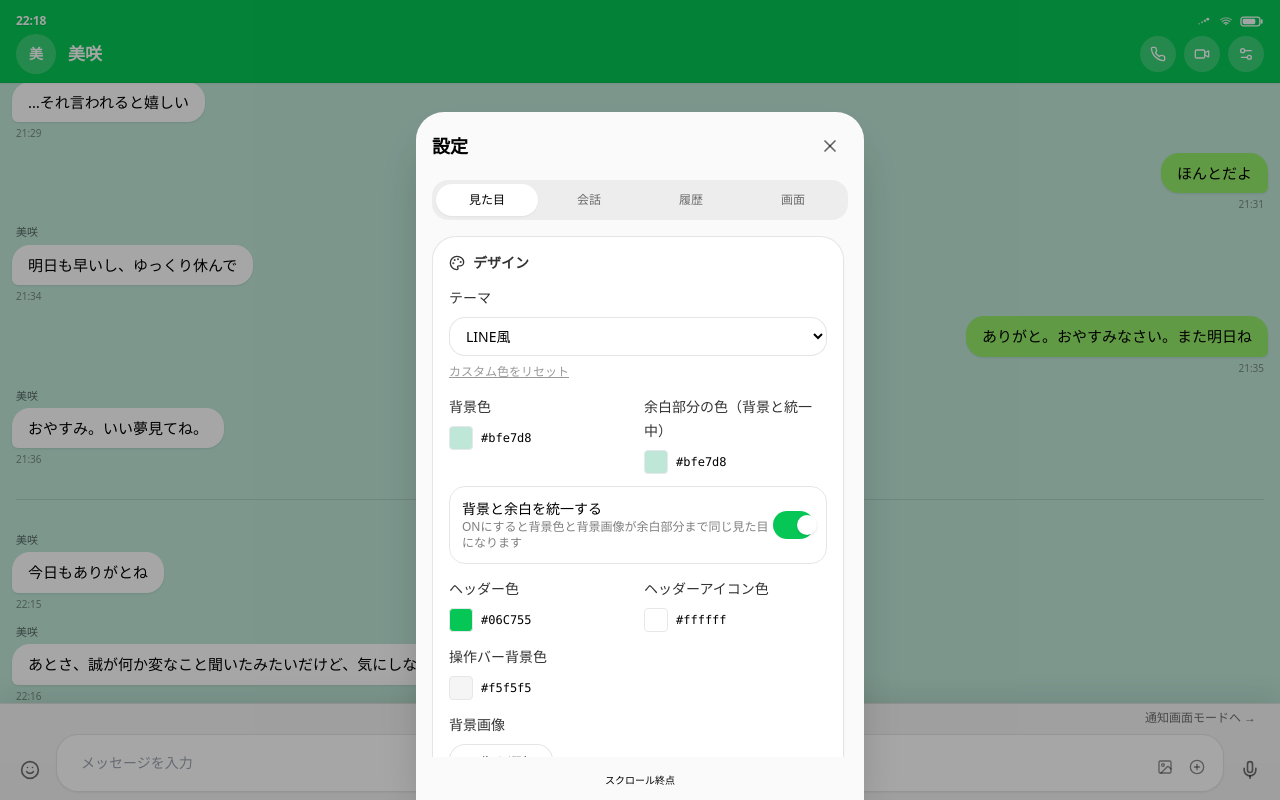
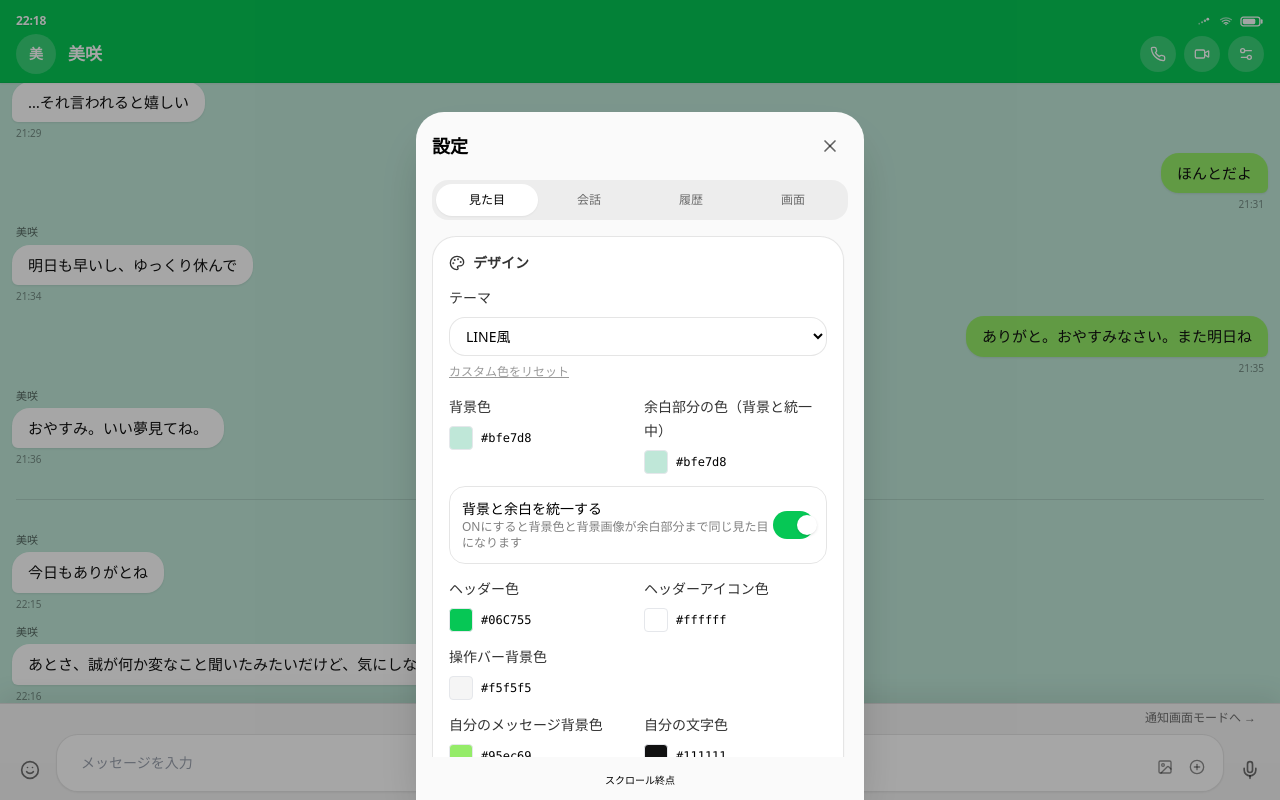
Before and after one commit to un0pooll147-oss/line-mock-chat, a Next.js app: page / in a window 1280 px wide. Both pictures are taken after a click on the button 1246 px from the left and 54 px from the top of the page. Built offline with nearby package versions, Linux system fonts and the light colour scheme.

Commit message:
Add files via upload

```diff
--- a/components/LineMockChatCreator.tsx
+++ b/components/LineMockChatCreator.tsx
@@ -147,6 +147,10 @@ const defaultSettings = {
   customHeaderIconColor: "",
   customToolbarColor: "",
   customOuterBgColor: "",
+  customSelfBubbleColor: "",
+  customSelfTextColor: "",
+  customOtherBubbleColor: "",
+  customOtherTextColor: "",
   unifyChatBackground: true,
   chatTitle: "美咲",
   incomingCallTitle: "母",
@@ -405,6 +409,8 @@ interface Theme {
   toolbarBg: string;
   headerIconColor: string;
   outerBg: string;
+  selfTextColor: string;
+  otherTextColor: string;
 }
 
 const PhoneMockup = React.forwardRef<HTMLDivElement, {
@@ -424,7 +430,6 @@ const PhoneMockup = React.forwardRef<HTMLDivElement, {
   wallpaper: string;
   unifyWallpaper?: boolean;
 }>(function PhoneMockup({ onStartCall, onOpenSettings, title, messages, typingText, isTyping, theme, avatarImage, avatarLabel, deviceTime, showStatusBar, showMessageTime, todayDate, wallpaper, unifyWallpaper = false }, ref) {
-  const textColor = theme.name === "ダーク" ? "text-white" : "text-black";
   const mutedColor = theme.name === "ダーク" ? "text-white/60" : "text-black/55";
   const timeColor = theme.name === "ダーク" ? "text-white/45" : "text-black/40";
   const headerIconStyle = { color: theme.headerIconColor };
@@ -481,9 +486,11 @@ const PhoneMockup = React.forwardRef<HTMLDivElement, {
                           "overflow-hidden text-[15px] leading-relaxed shadow-[0_1px_2px_rgba(0,0,0,0.08)]",
                           msg.type === "image" ? "rounded-[20px] p-1" : "rounded-[18px] px-4 py-2",
                           msg.side === "right" ? "rounded-br-[6px]" : "rounded-bl-[6px]",
-                          msg.side === "left" && theme.name === "ダーク" ? "text-white" : textColor,
-                        )}
-                        style={{ backgroundColor: msg.type === "image" ? "rgba(255,255,255,0.72)" : msg.side === "right" ? theme.selfBubble : theme.otherBubble }}
+                        )}
+                        style={{
+                          backgroundColor: msg.type === "image" ? "rgba(255,255,255,0.72)" : msg.side === "right" ? theme.selfBubble : theme.otherBubble,
+                          color: msg.type === "image" ? undefined : (msg.side === "right" ? theme.selfTextColor : theme.otherTextColor),
+                        }}
                       >
                         {msg.type === "image" && msg.image ? (
                           <img src={msg.image} alt="送信画像" className="block max-h-[320px] w-full rounded-[16px] object-cover" />
@@ -501,7 +508,7 @@ const PhoneMockup = React.forwardRef<HTMLDivElement, {
             {isTyping && (
               <div className="flex justify-end">
                 <div className="max-w-[78%]">
-                  <div className={cn("rounded-[18px] rounded-br-[6px] px-4 py-2 text-[15px] leading-relaxed shadow-[0_1px_2px_rgba(0,0,0,0.08)]", theme.name === "ダーク" ? "text-white" : "text-black")} style={{ backgroundColor: theme.selfBubble }}>
+                  <div className="rounded-[18px] rounded-br-[6px] px-4 py-2 text-[15px] leading-relaxed shadow-[0_1px_2px_rgba(0,0,0,0.08)]" style={{ backgroundColor: theme.selfBubble, color: theme.selfTextColor }}>
                     <span className="whitespace-pre-wrap break-words">{typingText}</span>
                     <span className="animate-pulse">|</span>
                   </div>
@@ -574,6 +581,10 @@ export default function LineMockChatCreator() {
   const [customHeaderIconColor, setCustomHeaderIconColor] = useState(initialUiSettings.customHeaderIconColor || "");
   const [customToolbarColor, setCustomToolbarColor] = useState(initialUiSettings.customToolbarColor || "");
   const [customOuterBgColor, setCustomOuterBgColor] = useState(initialUiSettings.customOuterBgColor || "");
+  const [customSelfBubbleColor, setCustomSelfBubbleColor] = useState(initialUiSettings.customSelfBubbleColor || "");
+  const [customSelfTextColor, setCustomSelfTextColor] = useState(initialUiSettings.customSelfTextColor || "");
+  const [customOtherBubbleColor, setCustomOtherBubbleColor] = useState(initialUiSettings.customOtherBubbleColor || "");
+  const [customOtherTextColor, setCustomOtherTextColor] = useState(initialUiSettings.customOtherTextColor || "");
   const [unifyChatBackground, setUnifyChatBackground] = useState(initialUiSettings.unifyChatBackground ?? true);
   const [showStatusBar, setShowStatusBar] = useState(initialUiSettings.showStatusBar);
   const [fullScreenMode, setFullScreenMode] = useState(initialUiSettings.fullScreenMode);
@@ -630,8 +641,12 @@ export default function LineMockChatCreator() {
       toolbarBg: customToolbarColor || base.toolbarBg,
       headerIconColor: customHeaderIconColor || "#ffffff",
       outerBg: unifyChatBackground ? appBg : (customOuterBgColor || appBg),
-    };
-  }, [themeKey, customBgColor, customHeaderColor, customHeaderIconColor, customToolbarColor, customOuterBgColor, unifyChatBackground]);
+      selfBubble: customSelfBubbleColor || base.selfBubble,
+      otherBubble: customOtherBubbleColor || base.otherBubble,
+      selfTextColor: customSelfTextColor || (base.name === "ダーク" ? "#ffffff" : "#111111"),
+      otherTextColor: customOtherTextColor || (base.name === "ダーク" ? "#ffffff" : "#111111"),
+    };
+  }, [themeKey, customBgColor, customHeaderColor, customHeaderIconColor, customToolbarColor, customOuterBgColor, customSelfBubbleColor, customSelfTextColor, customOtherBubbleColor, customOtherTextColor, unifyChatBackground]);
 
   useEffect(() => {
     const headerColor = customHeaderColor || (themePresets[themeKey] || themePresets.line).headerBg;
@@ -972,7 +987,8 @@ export default function LineMockChatCreator() {
   };
 
   const buildCurrentSettings = () => ({
-    todayDate, customBgColor, customHeaderColor, customHeaderIconColor, customToolbarColor, customOuterBgColor, unifyChatBackground,
+    todayDate, customBgColor, customHeaderColor, customHeaderIconColor, customToolbarColor, customOuterBgColor,
+    customSelfBubbleColor, customSelfTextColor, customOtherBubbleColor, customOtherTextColor, unifyChatBackground,
     chatTitle, incomingCallTitle, incomingCallAvatarLabel, incomingCallAvatarImage, avatarLabel, avatarImage,
     deviceTime, messageTime, outgoingMessageTime, incomingMessageTime, outgoingMessageDate, incomingMessageDate,
     incomingSender, incomingText, themeKey, showStatusBar, fullScreenMode, deviceFrameMode, showMessageTime,
@@ -1000,7 +1016,9 @@ export default function LineMockChatCreator() {
   const applySettings = (settings: typeof defaultSettings & { messages?: any[]; timedMsgs?: any[] }) => {
     setCustomBgColor(settings.customBgColor || ""); setCustomHeaderColor(settings.customHeaderColor || "");
     setCustomHeaderIconColor(settings.customHeaderIconColor || ""); setCustomToolbarColor(settings.customToolbarColor || "");
-    setCustomOuterBgColor(settings.customOuterBgColor || ""); setUnifyChatBackground(settings.unifyChatBackground ?? true); setChatTitle(settings.chatTitle);
+    setCustomOuterBgColor(settings.customOuterBgColor || ""); setCustomSelfBubbleColor(settings.customSelfBubbleColor || "");
+    setCustomSelfTextColor(settings.customSelfTextColor || ""); setCustomOtherBubbleColor(settings.customOtherBubbleColor || "");
+    setCustomOtherTextColor(settings.customOtherTextColor || ""); setUnifyChatBackground(settings.unifyChatBackground ?? true); setChatTitle(settings.chatTitle);
     setIncomingCallTitle(settings.incomingCallTitle); setIncomingCallAvatarLabel(settings.incomingCallAvatarLabel);
     setIncomingCallAvatarImage(settings.incomingCallAvatarImage); setAvatarLabel(settings.avatarLabel);
     setAvatarImage(settings.avatarImage); setDeviceTime(settings.deviceTime); setMessageTime(settings.messageTime);
@@ -1154,24 +1172,92 @@ export default function LineMockChatCreator() {
     position: "relative",
     ...(unifiedStageStyle || {}),
   };
-  const controlsInsideFrame = deviceFrameMode;
-  const controlsWrapperClassName = controlsInsideFrame
-    ? "absolute bottom-4 left-4 right-4 z-40"
-    : "fixed bottom-0 left-0 right-0 z-40 w-full";
-  const controlsInnerStyle = controlsInsideFrame
-    ? { left: 8, right: 8, position: "relative" as const }
-    : undefined;
-  const keyboardAwareBottom = !controlsInsideFrame && fullScreenMode && keyboardInset > 0 ? keyboardInset : undefined;
-  const controlsWrapperStyle: React.CSSProperties | undefined = keyboardAwareBottom !== undefined
+  const keyboardAwareBottom = !deviceFrameMode && fullScreenMode && keyboardInset > 0 ? keyboardInset : undefined;
+  const floatingControlsWrapperStyle: React.CSSProperties | undefined = keyboardAwareBottom !== undefined
     ? { bottom: keyboardAwareBottom }
     : undefined;
 
+  const controlsContent = showControls ? (
+    <>
+      {showNotificationModeButton && (
+        <div className="mb-1 flex justify-end">
+          <button type="button" onClick={() => router.push("/notification")} className="flex items-center gap-1 rounded-full bg-black/8 px-3 py-1 text-xs text-black/55 transition hover:bg-black/12">
+            通知画面モードへ →
+          </button>
+        </div>
+      )}
+      <div className="flex items-end gap-2">
+        <button type="button" className="mb-1 flex h-9 w-9 shrink-0 items-center justify-center rounded-full text-black/55 transition hover:bg-black/5" aria-label="スタンプや絵文字"><Smile className="h-5 w-5" /></button>
+        <div className="flex min-h-[44px] flex-1 items-end rounded-[22px] border border-black/10 bg-white px-3 py-2 shadow-sm">
+          <input ref={outgoingImageInputRef} type="file" accept="image/*" onChange={handleOutgoingImageUpload} className="hidden" />
+          <Textarea
+            value={inputText}
+            onChange={(e) => setInputText(e.target.value)}
+            onFocus={() => setComposerFocused(true)}
+            onBlur={() => window.setTimeout(() => setComposerFocused(false), 120)}
+            placeholder={inputPlaceholder}
+            rows={1}
+            className="max-h-28 min-h-0 resize-none border-0 bg-transparent p-0 text-[15px] leading-6 shadow-none focus:ring-0"
+          />
+          <div className="ml-2 flex items-center gap-1 pb-0.5 text-black/45">
+            <button type="button" onClick={() => outgoingImageInputRef.current?.click()} className="flex h-7 w-7 items-center justify-center rounded-full transition hover:bg-black/5" aria-label="画像を追加"><ImageIcon className="h-4 w-4" /></button>
+            <button type="button" className="flex h-7 w-7 items-center justify-center rounded-full transition hover:bg-black/5" aria-label="項目を追加"><PlusCircle className="h-4 w-4" /></button>
+          </div>
+        </div>
+        {inputText.trim() ? <button type="button" onClick={sendInstant} className="mb-1 flex h-9 w-9 shrink-0 items-center justify-center rounded-full bg-[#06C755] text-white shadow-sm transition active:scale-95" aria-label="送信"><SendHorizontal className="h-4 w-4" /></button> : <button type="button" className="mb-1 flex h-9 w-9 shrink-0 items-center justify-center rounded-full text-black/55 transition hover:bg-black/5" aria-label="マイク"><Mic className="h-5 w-5" /></button>}
+      </div>
+    </>
+  ) : null;
+
+  const controlsPanel = controlsContent ? (
+    <div
+      className={cn(
+        "border-t border-black/10 px-3 pt-0.5 shadow-[0_-8px_24px_rgba(0,0,0,0.08)]",
+        deviceFrameMode ? "w-full" : "w-full"
+      )}
+      style={{
+        backgroundColor: theme.toolbarBg,
+        paddingBottom: deviceFrameMode ? 8 : (keyboardInset > 0 ? 0 : "max(8px,env(safe-area-inset-bottom))"),
+      }}
+    >
+      {controlsContent}
+    </div>
+  ) : null;
+
   return (
     <div className={cn("flex h-[100dvh] min-h-[100dvh] flex-col overflow-hidden", fullScreenMode ? (unifiedStageStyle ? "max-w-none" : "bg-black max-w-none") : "mx-auto max-w-md")} style={stageContainerStyle}>
-      <div ref={scrollRef} className={cn("relative flex-1 min-h-0 overflow-hidden", !fullScreenMode && "bg-transparent", deviceFrameMode ? "p-4 pb-32" : "pb-0") }>
+      {deviceFrameMode ? (
+        <div ref={scrollRef} className="relative flex-1 min-h-0 overflow-hidden p-4">
+          <div className="flex h-full min-h-0 flex-col overflow-hidden rounded-[32px] bg-black p-2 shadow-2xl">
+            <div className="min-h-0 flex-1 overflow-hidden">
+              <PhoneMockup
+                ref={previewRef}
+                onStartCall={startCall}
+                onOpenSettings={openSettings}
+                title={chatTitle}
+                messages={messages}
+                typingText={typingText}
+                isTyping={isTyping}
+                theme={theme}
+                avatarImage={avatarImage}
+                avatarLabel={avatarLabel}
+                deviceTime={deviceTime}
+                showStatusBar={showStatusBar}
+                showMessageTime={showMessageTime}
+                todayDate={todayDate}
+                wallpaper={wallpaper}
+                unifyWallpaper={unifyChatBackground}
+              />
+            </div>
+            {controlsPanel}
+          </div>
+        </div>
+      ) : (
+        <>
+          <div ref={scrollRef} className={cn("relative flex-1 min-h-0 overflow-hidden", !fullScreenMode && "bg-transparent", "pb-0")}>
             <div
-          className={cn("h-full min-h-0 overflow-hidden", deviceFrameMode && "rounded-[32px] bg-black p-2 shadow-2xl")}
-          style={deviceFrameMode ? undefined : (unifyChatBackground && wallpaper ? { backgroundColor: "transparent" } : unifiedStageStyle)}
+              className="h-full min-h-0 overflow-hidden"
+              style={unifyChatBackground && wallpaper ? { backgroundColor: "transparent" } : unifiedStageStyle}
             >
               <PhoneMockup
                 ref={previewRef}
@@ -1194,55 +1280,13 @@ export default function LineMockChatCreator() {
             </div>
           </div>
 
-      <div className={controlsWrapperClassName} style={controlsWrapperStyle}>
-        <div
-          className={cn(
-            "border-t border-black/10 px-3 pt-0.5 shadow-[0_-8px_24px_rgba(0,0,0,0.08)]",
-            controlsInsideFrame
-              ? "overflow-hidden rounded-[28px] border border-black/10"
-              : "w-full"
-          )}
-          style={{
-            backgroundColor: theme.toolbarBg,
-            paddingBottom: controlsInsideFrame ? 8 : (keyboardInset > 0 ? 0 : "max(8px,env(safe-area-inset-bottom))"),
-            ...(controlsInnerStyle || {}),
-          }}
-        >
-
-
-        {showControls && (
-          <>
-            {showNotificationModeButton && (
-              <div className="mb-1 flex justify-end">
-                <button type="button" onClick={() => router.push("/notification")} className="flex items-center gap-1 rounded-full bg-black/8 px-3 py-1 text-xs text-black/55 hover:bg-black/12 transition">
-                  通知画面モードへ →
-                </button>
-              </div>
-            )}
-            <div className="flex items-end gap-2">
-              <button type="button" className="mb-1 flex h-9 w-9 shrink-0 items-center justify-center rounded-full text-black/55 transition hover:bg-black/5" aria-label="スタンプや絵文字"><Smile className="h-5 w-5" /></button>
-              <div className={cn("flex min-h-[44px] flex-1 items-end rounded-[22px] border border-black/10 bg-white px-3 shadow-sm", keyboardInset > 0 ? "py-2" : "py-2")}>
-                <input ref={outgoingImageInputRef} type="file" accept="image/*" onChange={handleOutgoingImageUpload} className="hidden" />
-                <Textarea
-                  value={inputText}
-                  onChange={(e) => setInputText(e.target.value)}
-                  onFocus={() => setComposerFocused(true)}
-                  onBlur={() => window.setTimeout(() => setComposerFocused(false), 120)}
-                  placeholder={inputPlaceholder}
-                  rows={1}
-                  className="max-h-28 min-h-0 resize-none border-0 bg-transparent p-0 text-[15px] leading-6 shadow-none focus:ring-0"
-                />
-                <div className="ml-2 flex items-center gap-1 pb-0.5 text-black/45">
-                  <button type="button" onClick={() => outgoingImageInputRef.current?.click()} className="flex h-7 w-7 items-center justify-center rounded-full transition hover:bg-black/5" aria-label="画像を追加"><ImageIcon className="h-4 w-4" /></button>
-                  <button type="button" className="flex h-7 w-7 items-center justify-center rounded-full transition hover:bg-black/5" aria-label="項目を追加"><PlusCircle className="h-4 w-4" /></button>
-                </div>
-              </div>
-              {inputText.trim() ? <button type="button" onClick={sendInstant} className="mb-1 flex h-9 w-9 shrink-0 items-center justify-center rounded-full bg-[#06C755] text-white shadow-sm transition active:scale-95" aria-label="送信"><SendHorizontal className="h-4 w-4" /></button> : <button type="button" className="mb-1 flex h-9 w-9 shrink-0 items-center justify-center rounded-full text-black/55 transition hover:bg-black/5" aria-label="マイク"><Mic className="h-5 w-5" /></button>}
-            </div>
+          {controlsPanel && (
+            <div className="fixed bottom-0 left-0 right-0 z-40 w-full" style={floatingControlsWrapperStyle}>
+              {controlsPanel}
+            </div>
+          )}
         </>
       )}
-        </div>
-      </div>
 
       <CallOverlay visible={callOverlayVisible} mode={callMode} phase={callPhase} title={overlayTitle} avatarImage={overlayAvatarImage} avatarLabel={overlayAvatarLabel} onAccept={acceptIncomingCall} onDecline={declineIncomingCall} onEnd={endCall} bgColor={overlayBgColor} bgOpacity={overlayBgOpacity} />
 
@@ -1274,10 +1318,14 @@ export default function LineMockChatCreator() {
                         setCustomHeaderIconColor("");
                         setCustomToolbarColor("");
                         setCustomOuterBgColor("");
+                        setCustomSelfBubbleColor("");
+                        setCustomSelfTextColor("");
+                        setCustomOtherBubbleColor("");
+                        setCustomOtherTextColor("");
                       }} className="w-full rounded-2xl border border-black/10 bg-white px-3 py-2 text-sm outline-none">
                         {Object.entries(themePresets).map(([key, preset]) => <option key={key} value={key}>{preset.name}</option>)}
                       </select>
-                      <button type="button" onClick={() => { setCustomBgColor(""); setCustomHeaderColor(""); setCustomHeaderIconColor(""); setCustomToolbarColor(""); setCustomOuterBgColor(""); }} className="text-xs text-black/40 underline">カスタム色をリセット</button>
+                      <button type="button" onClick={() => { setCustomBgColor(""); setCustomHeaderColor(""); setCustomHeaderIconColor(""); setCustomToolbarColor(""); setCustomOuterBgColor(""); setCustomSelfBubbleColor(""); setCustomSelfTextColor(""); setCustomOtherBubbleColor(""); setCustomOtherTextColor(""); }} className="text-xs text-black/40 underline">カスタム色をリセット</button>
                     </div>
                     <div className="grid grid-cols-2 gap-3">
                       <div className="space-y-2"><Label>背景色</Label><ColorSwatch value={customBgColor || theme.appBg} onChange={(e) => setCustomBgColor(e.target.value)} /></div>
@@ -1303,6 +1351,14 @@ export default function LineMockChatCreator() {
                       <div className="space-y-2"><Label>ヘッダーアイコン色</Label><ColorSwatch value={customHeaderIconColor || theme.headerIconColor} onChange={(e) => setCustomHeaderIconColor(e.target.value)} /></div>
                     </div>
                     <div className="space-y-2"><Label>操作バー背景色</Label><ColorSwatch value={customToolbarColor || theme.toolbarBg} onChange={(e) => setCustomToolbarColor(e.target.value)} /></div>
+                    <div className="grid grid-cols-2 gap-3">
+                      <div className="space-y-2"><Label>自分のメッセージ背景色</Label><ColorSwatch value={customSelfBubbleColor || theme.selfBubble} onChange={(e) => setCustomSelfBubbleColor(e.target.value)} /></div>
+                      <div className="space-y-2"><Label>自分の文字色</Label><ColorSwatch value={customSelfTextColor || theme.selfTextColor} onChange={(e) => setCustomSelfTextColor(e.target.value)} /></div>
+                    </div>
+                    <div className="grid grid-cols-2 gap-3">
+                      <div className="space-y-2"><Label>相手のメッセージ背景色</Label><ColorSwatch value={customOtherBubbleColor || theme.otherBubble} onChange={(e) => setCustomOtherBubbleColor(e.target.value)} /></div>
+                      <div className="space-y-2"><Label>相手の文字色</Label><ColorSwatch value={customOtherTextColor || theme.otherTextColor} onChange={(e) => setCustomOtherTextColor(e.target.value)} /></div>
+                    </div>
                     <div className="space-y-2">
                       <Label>背景画像</Label>
                       <div className="flex flex-col gap-2 sm:flex-row">
```
Lines whose indentation alone changed are shown as unchanged.
